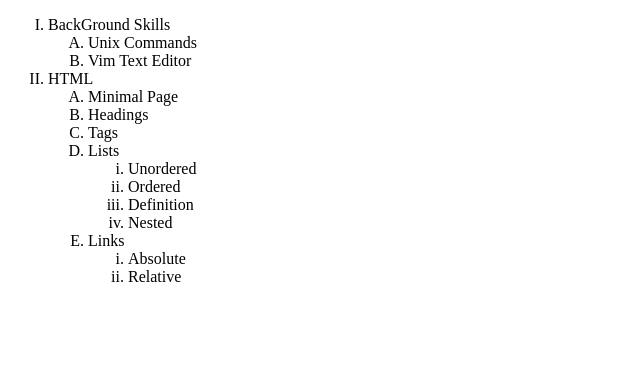
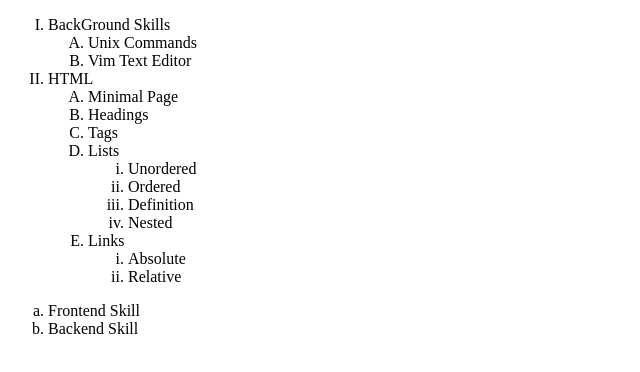
Before and after one commit to NgTrGianz/FE, a plain HTML site: page test.html in a window 1280 px wide. Shown: the whole page, without its empty margins (0-640 px from the left). Drawn offline with Linux system fonts and the light colour scheme.

Commit message:
test lan 1

```diff
--- a/test.html
+++ b/test.html
@@ -39,5 +39,9 @@
                 </ol>
             </li>
         </ol>
+        <ol type = "a">
+            <li>Frontend Skill</li>
+            <li>Backend Skill</li>
+        </ol>
     </body>
 </html>
```
Also changed, not shown: 1 other file.
